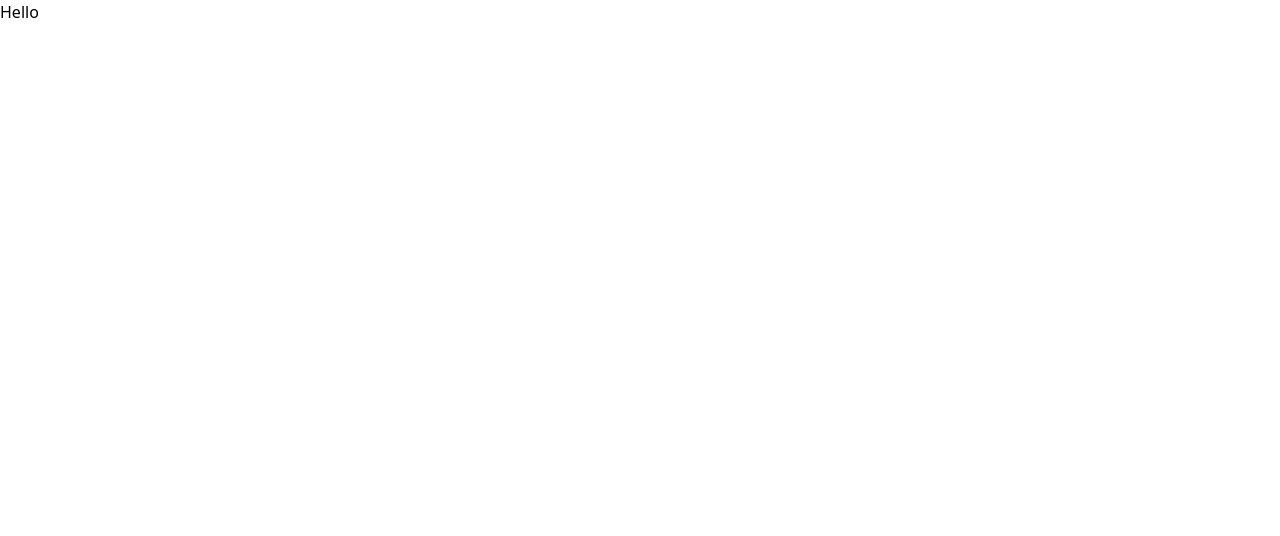
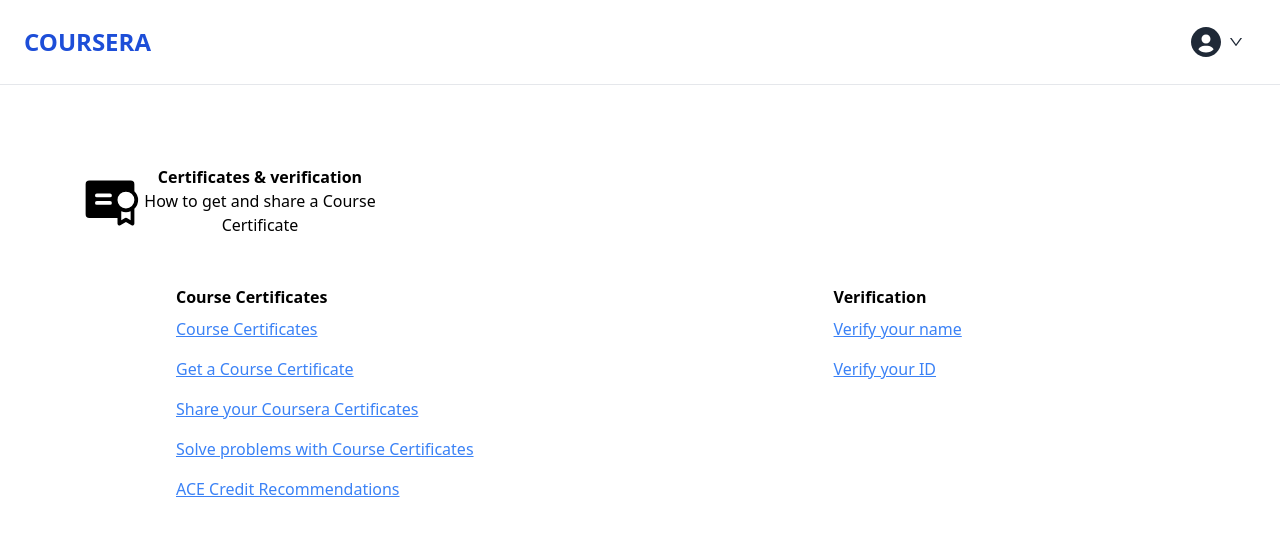
Before and after one commit to giahao1411/coursera-clone-ui, a React (Vite) app: page /help-centre/certificate-question in a window 1280 px wide. Shown: the top 536 px of the page. Built offline with nearby package versions, Linux system fonts and the light colour scheme.

Commit message:
Config certificate pages

```diff
--- a/src/components/HelpCentre/CertificateQuestion.jsx
+++ b/src/components/HelpCentre/CertificateQuestion.jsx
@@ -1,11 +1,89 @@
-import React from "react";
+import React, { useState } from "react";
 import { BiSolidUserCircle } from "react-icons/bi";
+import { AiOutlineDown } from "react-icons/ai";
+import { PiCertificateFill } from "react-icons/pi";
+import ProfileDropDown from "../Partials/ProfileDropDown";
+import { useNavigate } from "react-router-dom";
 
 const CertificateQuestion = () => {
+    const [isProfileDropdownOpen, setIsProfileDropdownOpen] = useState(false);
+    const navigate = useNavigate();
+
+    const toggleProfileDropdown = () => {
+        setIsProfileDropdownOpen((prevState) => !prevState);
+    };
+
+    const logout = () => {
+        localStorage.removeItem("EMAIL");
+        setIsProfileDropdownOpen(false);
+    };
+
+    const navigateToHelpCentre = () => {
+        navigate("/help-centre");
+    }
+
     return (
-        <div className="">
-            Hello
-        </div>
+        <div className="min-h-screen bg-white text-black">
+            <header className="flex justify-between items-center p-6 border-b">
+                <h1 className="text-2xl font-bold cursor-pointer text-blue-700" onClick={navigateToHelpCentre}>COURSERA</h1>
+                <div
+                    className="flex items-center text-gray-800 cursor-pointer mr-3"
+                    onClick={toggleProfileDropdown}
+                >
+                    <BiSolidUserCircle className="text-4xl " />
+                    <AiOutlineDown className="text-md ml-1" />
+                    {isProfileDropdownOpen && (
+                        <ProfileDropDown logout={logout} />
+                    )}
+                </div>
+            </header>
+            <div>
+                <div className="flex justify-left items-center mt-20 px-20">
+                    <PiCertificateFill className="text-6xl text-black" />
+                    <div className="text-center">
+                        <p className="font-semibold">Certificates & verification</p>
+                        <p className="w-60 ">How to get and share a Course Certificate</p>
+                    </div>
+                </div>
+            </div>
+            <div className="flex space-x-10">
+                <div className=" px-40 py-2 mt-10 ml-4">
+                    <ul className="">
+                        <li className="font-semibold">
+                            Course Certificates
+                        </li>
+                        <li className="text-blue-500 underline underline-offset-3 hover:text-blue-700 py-2">
+                            Course Certificates
+                        </li>
+                        <li className="text-blue-500 underline underline-offset-3 hover:text-blue-700 py-2">
+                            Get a Course Certificate
+                        </li>
+                        <li className="text-blue-500 underline underline-offset-3 hover:text-blue-700 py-2">
+                            Share your Coursera Certificates
+                        </li>
+                        <li className="text-blue-500 underline underline-offset-3 hover:text-blue-700 py-2">
+                            Solve problems with Course Certificates
+                        </li>
+                        <li className="text-blue-500 underline underline-offset-3 hover:text-blue-700 py-2">
+                            ACE Credit Recommendations
+                        </li>
+                    </ul>
+                </div>
+                <div className="px-40 py-2 mt-10 ml-4">
+                    <ul className="">
+                        <li className="font-semibold">
+                            Verification
+                        </li>
+                        <li className="text-blue-500 underline underline-offset-3 hover:text-blue-700 py-2">
+                            Verify your name
+                        </li>
+                        <li className="text-blue-500 underline underline-offset-3 hover:text-blue-700 py-2">
+                            Verify your ID
+                        </li>
+                    </ul>
+                </div>
+            </div>
+        </div >
     );
 };
 
```
